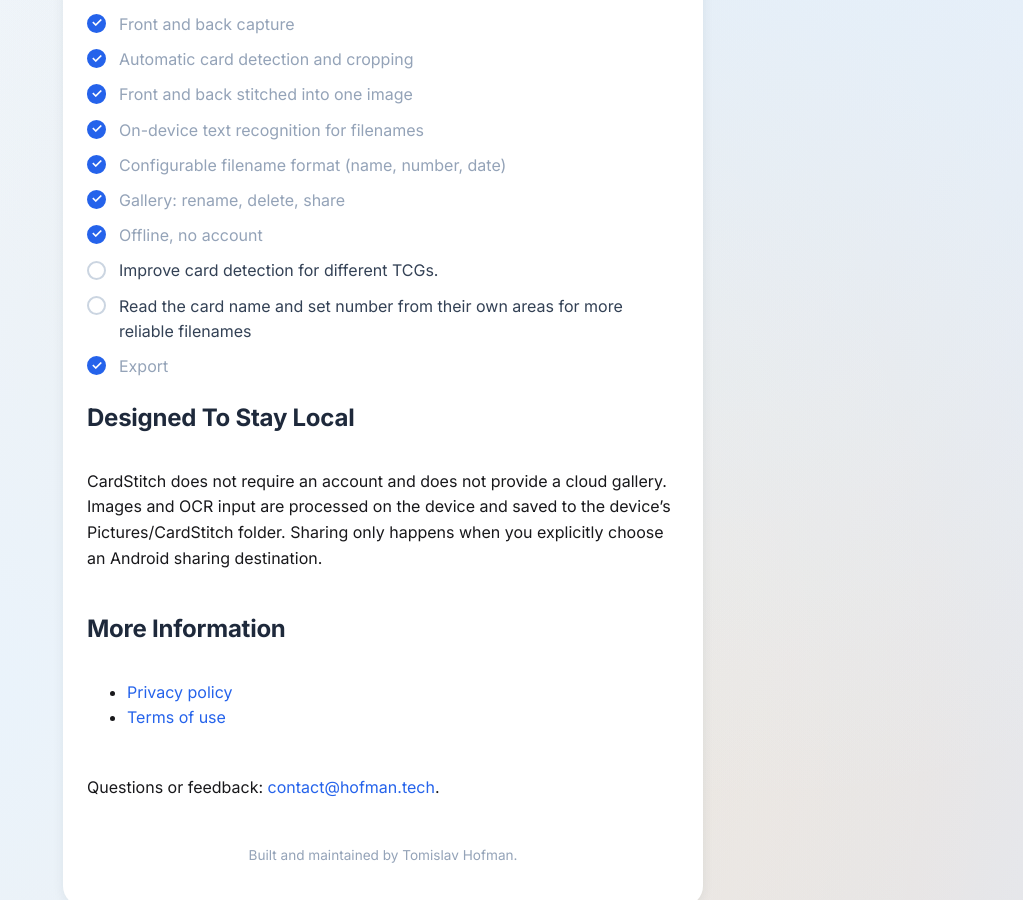
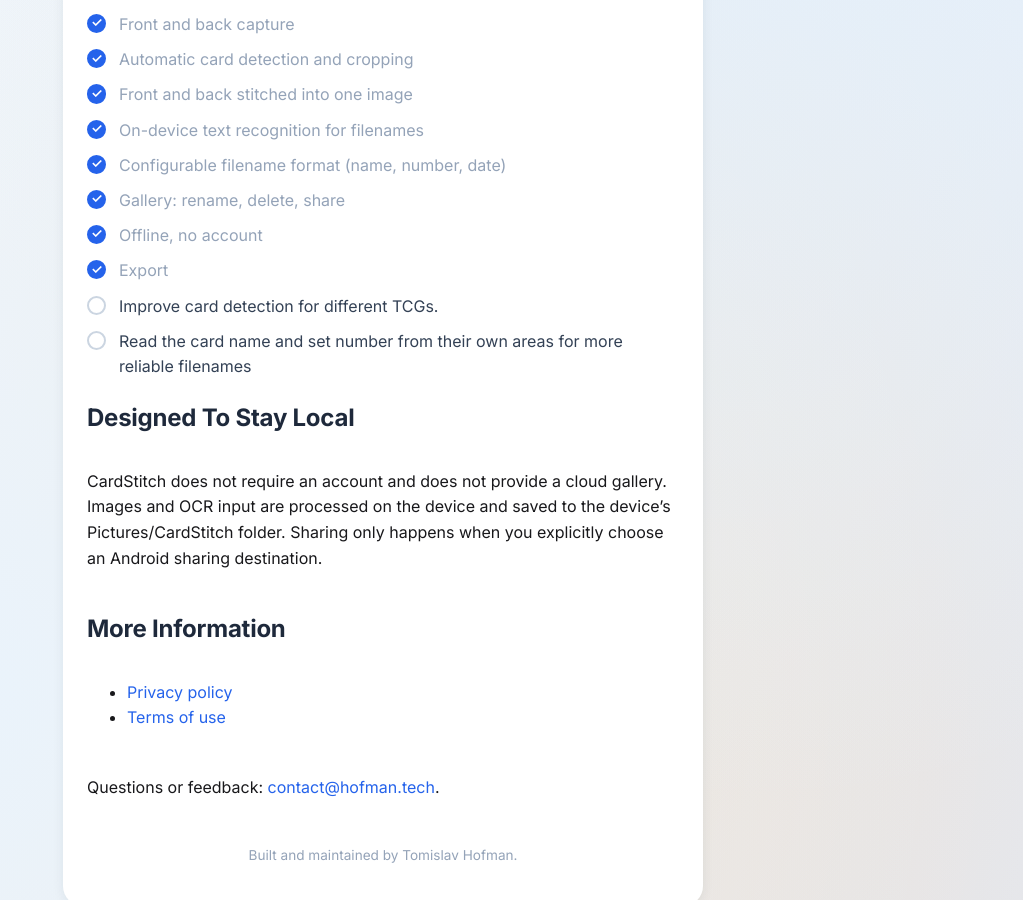
Before and after one commit to tomislavhofman/tomislavhofman.github.io, a Jekyll site: the page built from cardstitch/index.md, in a window 1280 px wide and 900 px high, scrolled down 582 px. Shown: the whole window, without its empty margins (257-1280 px from the left). Built offline with Jekyll 4.4.1, drawn with Linux system fonts in a browser that asks for light colours.

Commit message:
docs: Group checked roadmap items first

```diff
--- a/cardstitch/index.md
+++ b/cardstitch/index.md
@@ -24,9 +24,9 @@
   <li class="done">Configurable filename format (name, number, date)</li>
   <li class="done">Gallery: rename, delete, share</li>
   <li class="done">Offline, no account</li>
+  <li class="done">Export</li>
   <li>Improve card detection for different TCGs.</li>
   <li>Read the card name and set number from their own areas for more reliable filenames</li>
-  <li class="done">Export</li>
 </ul>
 
 ## Designed To Stay Local
```
